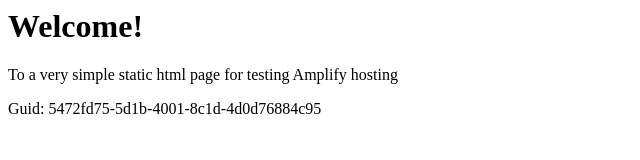
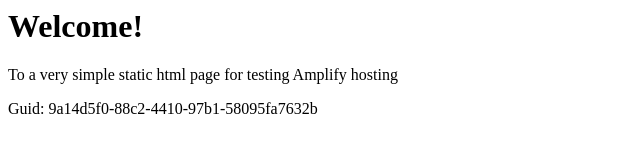
Before and after one commit to aws-aemilia-nrt/Github-PR-Commit-Integration-Test-DoNotTouch-Gith-BKMSSQOA-v1-preprod-ap-northeast-1, a website: page src/index.html in a window 1280 px wide. Shown: the full height of the page, 0-640 px from the left. Drawn offline with Linux system fonts and the light colour scheme.

Commit message:
commit from integ tests

```diff
--- a/src/index.html
+++ b/src/index.html
@@ -12,6 +12,6 @@
 <body>
     <h1>Welcome!</h1>
     <p>To a very simple static html page for testing Amplify hosting</p>
-    <p>Guid: 5472fd75-5d1b-4001-8c1d-4d0d76884c95</p></body>
+    <p>Guid: 9a14d5f0-88c2-4410-97b1-58095fa7632b</p></body>
 
 </html>
```
